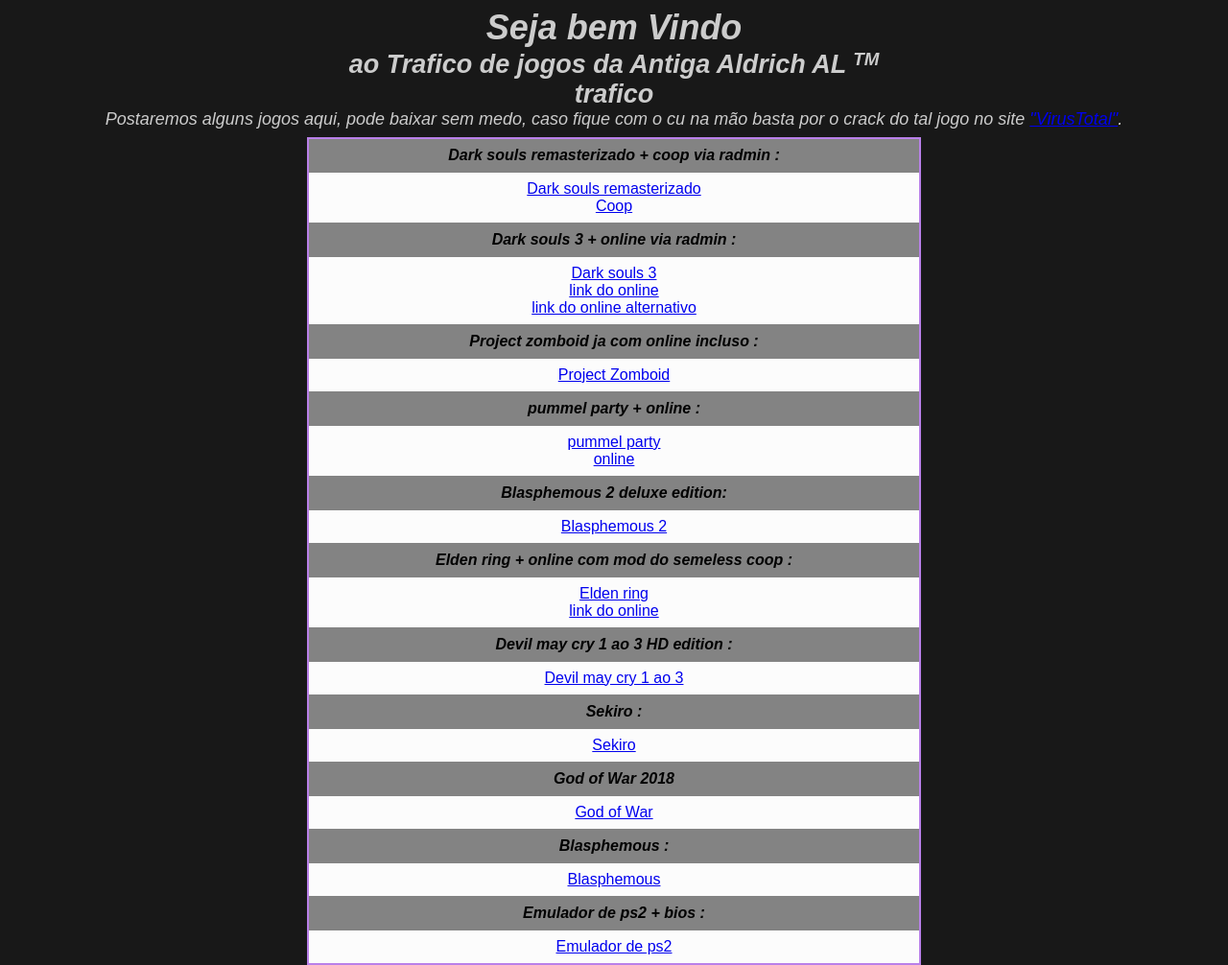
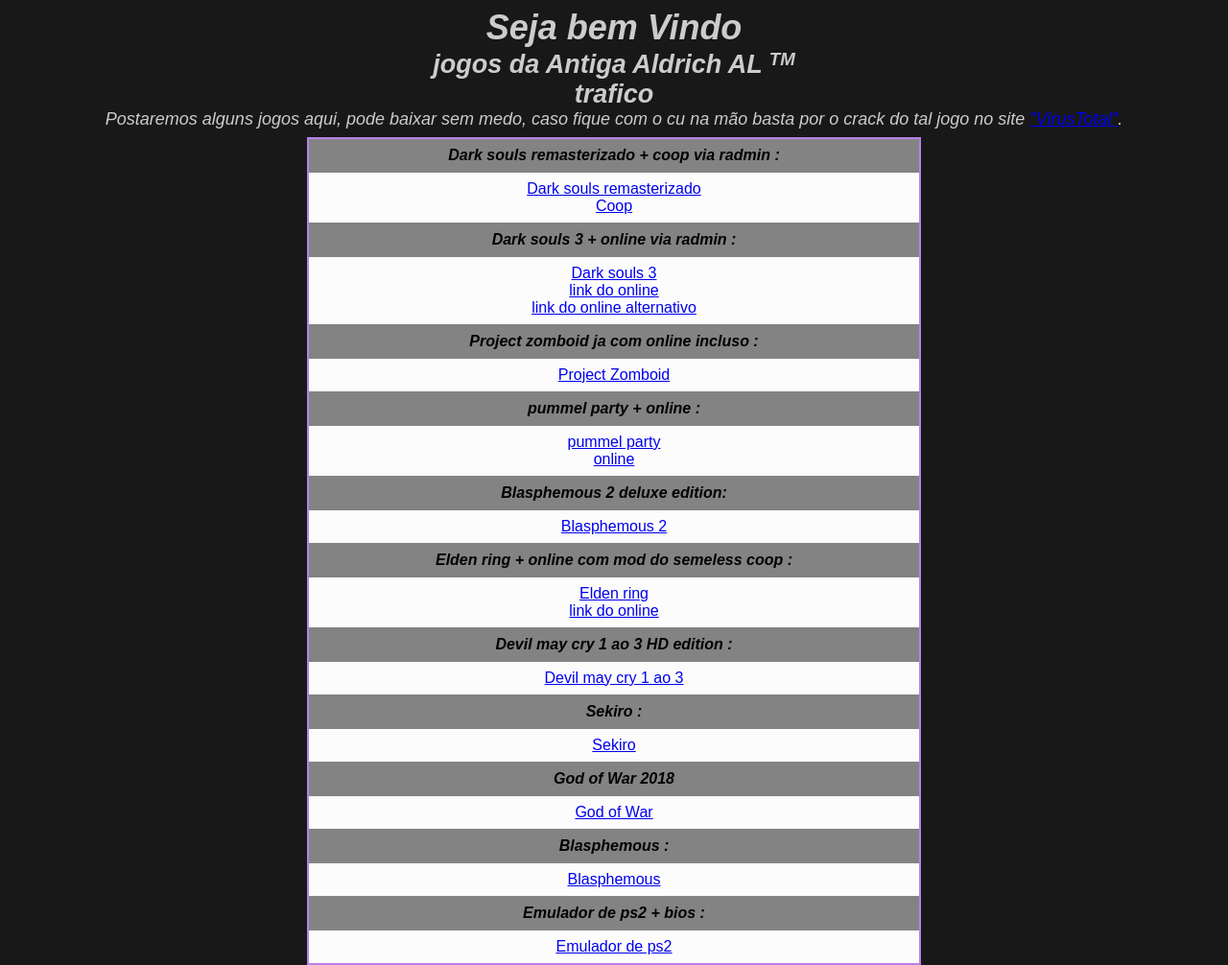
Before and after one commit to Thiagofernandes21/Praticas, a plain HTML site: page Projeto/home.html in a window 1280 px wide. Shown: the whole page at 96% size. Drawn offline with Linux system fonts and the light colour scheme.

Commit message:
apaguei algo

```diff
--- a/Projeto/home.html
+++ b/Projeto/home.html
@@ -10,7 +10,7 @@
 
     <div class="cabecalho">
     <h1>Seja bem Vindo</h1>
-    <h2>ao Trafico de jogos da Antiga Aldrich AL <small><sup>TM</sup></small> </h2>
+    <h2>jogos da Antiga Aldrich AL <small><sup>TM</sup></small> </h2>
         <h2>trafico</h2>
     <p>Postaremos alguns jogos aqui, pode baixar sem medo, caso fique com o cu na mão basta por o crack do tal jogo no site <a href="https://www.virustotal.com/gui/home/upload" target="_blank">"VirusTotal"</a>.</p>
     </div>
```
